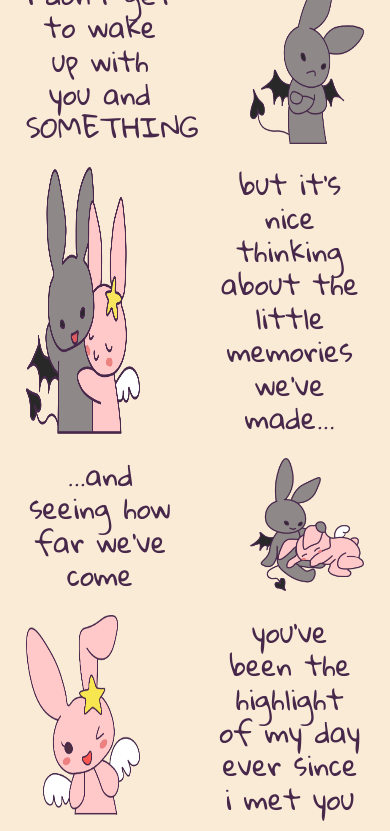
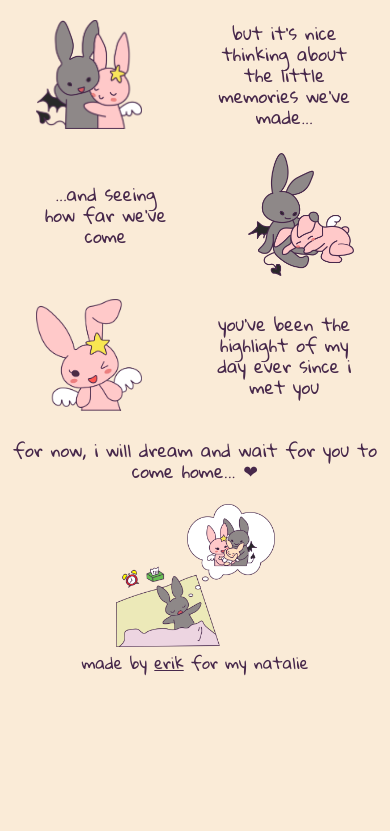
Before and after one commit to erikvega/missing-you, a plain HTML site: page index.html in a window 390 px wide. Shown: the part 216-1047 px from the top of the page. After the commit the page ends 907 px from the top, so only its background shows below. Drawn offline with nearby package versions, Linux system fonts and the light colour scheme.

Commit message:
+ favicon and conditional css for mobile width

```diff
--- a/css/styles.css
+++ b/css/styles.css
@@ -40,5 +40,21 @@ img{
 
 .title{
     padding-top: 5%;
+    padding-bottom: 4%;
     font-size: 4em;
 }
+
+@media (max-width: 560px) {
+    img{
+        height: 75%;
+        width: auto;
+    }
+
+    h1{
+        font-size: 1.1em;
+    }
+
+    .title{
+        font-size: 2.3em;
+    }
+}
--- a/index.html
+++ b/index.html
@@ -9,36 +9,37 @@
     <link rel="preconnect" href="https://fonts.gstatic.com">
     <link href="https://fonts.googleapis.com/css2?family=Gloria+Hallelujah&display=swap" rel="stylesheet">
     <title>missing you</title>
+    <link rel="shortcut icon" href="/images/favicon.ico" type="image/x-icon">
 </head>
 <body>
     <h1 class="title">being apart sucks...</h1>
-    <div class="section">
+    <div class="section container">
         <div class="row">
-            <h1 class="col-5 my-auto">i don't get to wake up with you and SOMETHING</h1>
-            <img class="col-4" src="/images/mad.png" alt="mad">
+            <h1 class="col-5 my-auto">i don't get to wake up next to you and hear your voice</h1>
+            <img class="col-4 my-auto" src="/images/mad.png" alt="mad">
         </div>
     </div>
-    <div class="section">
+    <div class="section container">
         <div class="row">
-            <img class="col-4" src="/images/couple.png" alt="holding">
+            <img class="col-4 my-auto" src="/images/couple.png" alt="holding">
             <h1 class="col-5 my-auto">but it's nice thinking about the little memories we've made...</h1>
         </div>
     </div>
-    <div class="section">
+    <div class="section container">
         <div class="row">
             <h1 class="col-5 my-auto">...and seeing how far we've come</h1>
-            <img class="col-4" src="/images/headrest.png" alt="napping">
+            <img class="col-4 my-auto" src="/images/headrest.png" alt="napping">
         </div>
     </div>
-    <div class="section">
+    <div class="section container">
         <div class="row">
-            <img class="col-4" src="/images/wink.png" alt="winking">
+            <img class="col-4 my-auto" src="/images/wink.png" alt="winking">
             <h1 class="col-5 my-auto">you've been the highlight of my day ever since i met you</h1>
         </div>
     </div>
-    <div class="lastSection">
+    <div class="lastSection container">
         <h1>for now, i will dream and wait for you to come home... &#10084</h1>
-        <img class="lastImg" src="/images/sleeping.png" alt="sleeping">
+        <img class="lastImg container" src="/images/sleeping.png" alt="sleeping">
     </div>
     <footer><p>made by <a href="https://github.com/erikvega">erik</a> for my natalie</p></footer>
 </body>
```
Also changed, not shown: images/favicon.ico (added).
